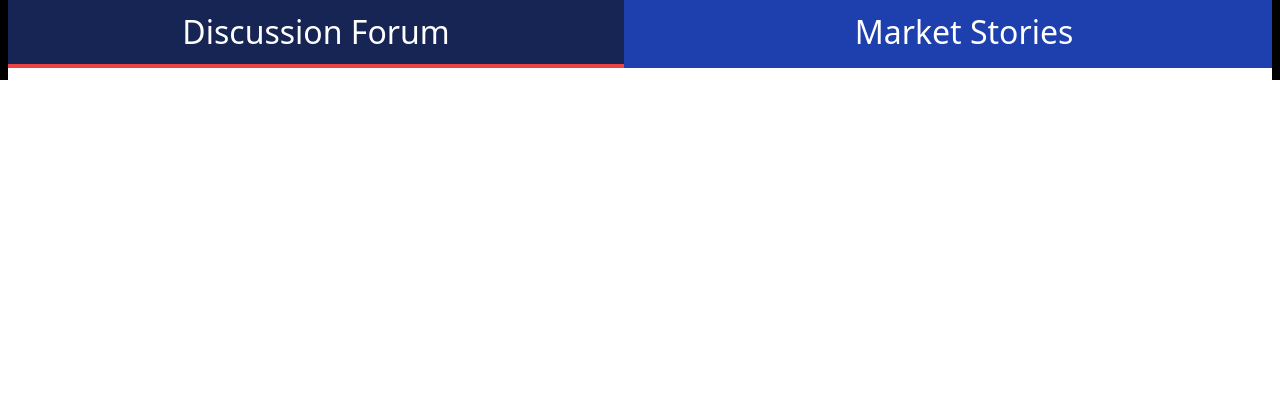
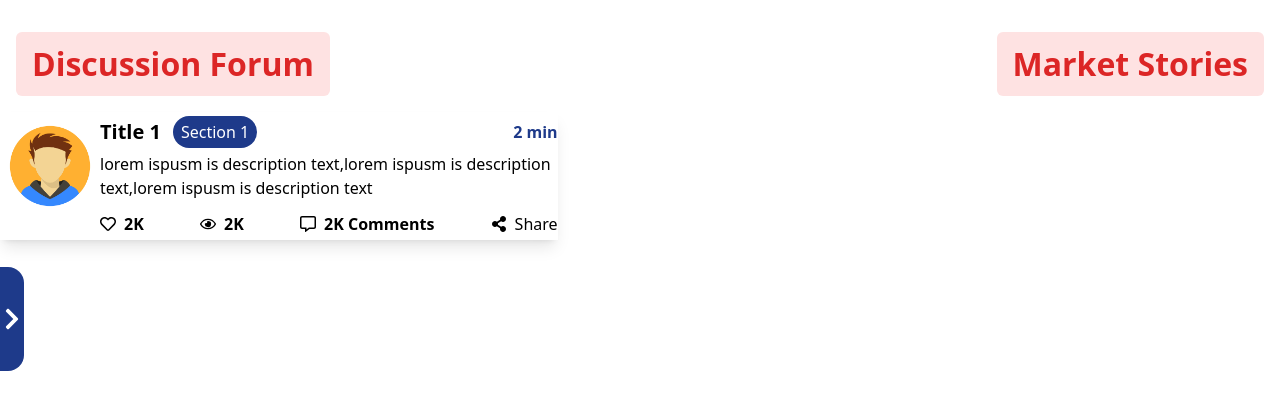
Before and after one commit to Mehdi-UX-Dev/Intern-Assignment, a Next.js app: page / in a window 1280 px wide. Shown: the top 410 px of the page. Built offline with nearby package versions, Linux system fonts and the light colour scheme.

Commit message:
added card design

```diff
--- a/app/page.tsx
+++ b/app/page.tsx
@@ -1,10 +1,30 @@
+"use client";
+import Cards from "@/components/Cards";
 import Header from "@/components/Header";
 import Navbar from "@/components/Navbar";
+import { useState } from "react";
+import { FaChevronRight } from "react-icons/fa";
 
 function Home() {
+  const [isNavOpen, toggleNav] = useState(false);
   return (
     <main>
       <Header />
+
+      {/* nav opener */}
+
+      {isNavOpen ? (
+        <Navbar toggleNav={toggleNav} />
+      ) : (
+        <div
+          onClick={() => toggleNav(true)}
+          className="fixed top-1/3 cursor-pointer  rounded-r-2xl rounded-br-2xl bg-blue-900 py-10 text-white"
+        >
+          <FaChevronRight size={24} />
+        </div>
+      )}
+
+      <Cards />
     </main>
   );
 }
--- /dev/null
+++ b/components/Card.tsx
@@ -0,0 +1,68 @@
+import Image from "next/image";
+import React from "react";
+import {
+  FaRegCommentAlt,
+  FaRegEye,
+  FaRegHeart,
+  FaShareAlt,
+} from "react-icons/fa";
+
+interface CardProps {
+  title: string;
+  section: string;
+  time: string;
+  description: string;
+  likes: string;
+  view: string;
+  comments: string;
+}
+
+function Card({
+  title,
+  section,
+  time,
+  description,
+  likes,
+  view,
+  comments,
+}: CardProps) {
+  return (
+    <div className="max-w-fi flex max-w-fit items-start bg-white py-1 shadow-lg ">
+      <Image src="/avatar.png" alt="" height={50} width={100} />
+      <div>
+        <div className="flex items-center justify-between">
+          <div className="flex items-center gap-3">
+            <h4 className="text-[1.25rem] font-bold">{title}</h4>
+            <p className="rounded-full bg-blue-900 px-2 py-1 text-white">
+              {section}
+            </p>
+          </div>
+          <p className="font-semibold text-blue-900">{time}</p>
+        </div>
+        <div className="pt-1">
+          <p className="w-[50ch]">{description}</p>
+        </div>
+        <div className="flex w-[50ch] items-center justify-between pt-3">
+          <div className="flex items-center gap-2">
+            <FaRegHeart />
+            <p className="font-semibold">{likes}</p>
+          </div>
+          <div className="flex items-center gap-2">
+            <FaRegEye />
+            <p className="font-semibold">{view}</p>
+          </div>
+          <div className="flex items-center gap-2">
+            <FaRegCommentAlt />
+            <p className="font-semibold">{comments} Comments</p>
+          </div>
+          <div className="flex items-center gap-2">
+            <FaShareAlt />
+            <p>Share</p>
+          </div>
+        </div>
+      </div>
+    </div>
+  );
+}
+
+export default Card;
--- /dev/null
+++ b/components/Cards.tsx
@@ -0,0 +1,14 @@
+import Card from "./Card";
+import data from "@/data.json";
+
+function Cards() {
+  return (
+    <div className="">
+      {data.map((item, idx) => (
+        <Card key={idx} {...item} />
+      ))}
+    </div>
+  );
+}
+
+export default Cards;
--- a/components/Header.tsx
+++ b/components/Header.tsx
@@ -5,20 +5,27 @@ import React, { useState } from "react";
 function Header() {
   const [page, togglePage] = useState({ forum: true, marketStories: false });
   return (
-    <header className="h-20 border-x-8 border-black">
-      <div className="grid  grid-cols-2  gap-8  bg-blue-800 text-white">
+    <header className="border-x- z-10 h-20 border-black md:mt-8  md:border-0 md:px-4 ">
+      <div className="grid  grid-cols-2 gap-8  bg-blue-800  text-white  md:flex md:justify-between md:bg-white">
         <h1
-          className={cx(" py-2 text-center text-[2rem]", {
-            " border-b-4 border-red-500 bg-blue-950": page.forum,
-          })}
+          className={cx(
+            " py-2 text-center text-[2rem] md:rounded-md md:bg-red-100 md:px-4 md:font-bold md:text-red-600",
+            {
+              " border-b-4 border-red-500 bg-blue-950 md:border-0": page.forum,
+            },
+          )}
           onClick={() => togglePage({ forum: true, marketStories: false })}
         >
           Discussion Forum
         </h1>
         <h1
-          className={cx(" py-2 text-center text-[2rem]", {
-            " border-b-4 border-red-500 bg-blue-950": page.marketStories,
-          })}
+          className={cx(
+            " py-2 text-center text-[2rem] md:rounded-md md:bg-red-100 md:px-4 md:font-bold md:text-red-600",
+            {
+              " border-b-4 border-red-500 bg-blue-950 md:border-0":
+                page.marketStories,
+            },
+          )}
           onClick={() => togglePage({ forum: false, marketStories: true })}
         >
           Market Stories
--- a/components/Navbar.tsx
+++ b/components/Navbar.tsx
@@ -1,5 +1,50 @@
-function Navbar() {
-  return <aside></aside>;
+import {
+  FaBell,
+  FaChevronDown,
+  FaChevronLeft,
+  FaUserCircle,
+} from "react-icons/fa";
+import { BsChatRightTextFill } from "react-icons/bs";
+import { AiFillDollarCircle } from "react-icons/ai";
+
+function Navbar({
+  toggleNav,
+}: {
+  toggleNav: React.Dispatch<React.SetStateAction<boolean>>;
+}) {
+  return (
+    <aside className="absolute top-0  z-20 h-screen w-2/3 bg-blue-900 text-white  md:w-1/3">
+      <div
+        onClick={() => toggleNav(false)}
+        className="absolute -right-6 top-1/2 cursor-pointer  rounded-r-xl bg-blue-900 py-16 "
+      >
+        <FaChevronLeft size={40} className=" " />
+      </div>
+      <div className="mt-2 flex items-center border-b px-2 pb-2">
+        <FaUserCircle size={48} className="mr-2" />
+        <h3 className="text-[1.5rem] ">Hello User</h3>
+        <FaBell size={32} className="ml-auto " />
+      </div>
+      <div className="mt-6 flex items-center bg-blue-950 px-4 py-3">
+        <BsChatRightTextFill size={32} className="mr-2 text-white" />
+        <h4 className="text-[1.25rem]">Discussion Forum</h4>
+        <FaChevronDown className="ml-auto" />
+      </div>
+
+      <div className="mt-6 flex items-center px-4 ">
+        <AiFillDollarCircle size={32} className="mr-2 text-white" />
+        <h4 className="text-[1.25rem]">Market Stories</h4>
+      </div>
+      <ul className="mt-4 space-y-4 pl-14 text-[1.25rem]">
+        <li>Sentiment</li>
+        <li>Market</li>
+        <li>Sector</li>
+        <li>Watchlist</li>
+        <li>Events</li>
+        <li>News/Interview</li>
+      </ul>
+    </aside>
+  );
 }
 
 export default Navbar;
--- /dev/null
+++ b/data.json
@@ -0,0 +1,9 @@
+[{
+    "title": "Title 1",
+    "section": "Section 1",
+    "time":"2 min",
+    "description" : "lorem ispusm is description text,lorem ispusm is description text,lorem ispusm is description text",
+    "likes": "2K",
+    "view": "2K",
+    "comments": "2K"
+}]
```
Also changed, not shown: public/avatar.png (added).
